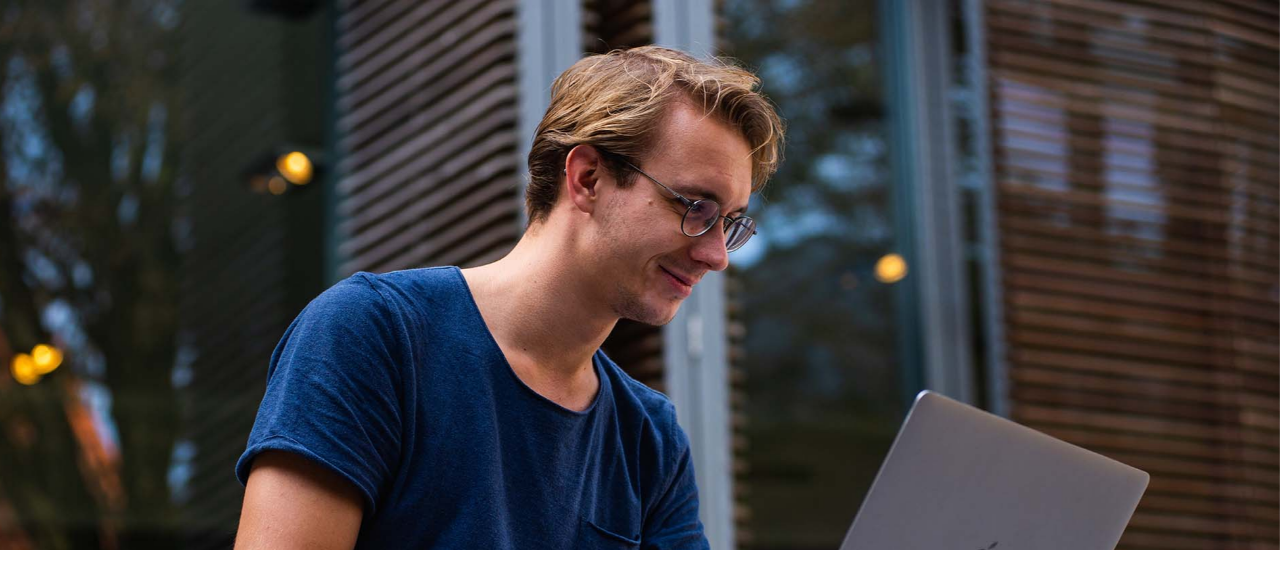
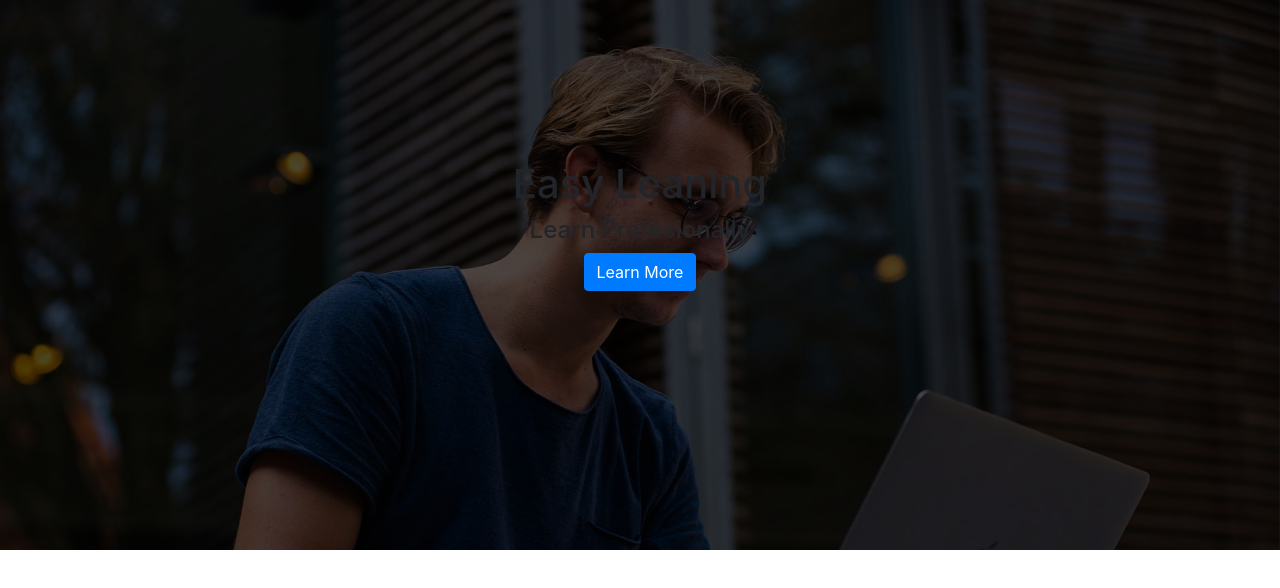
Before and after one commit to kodaishiotsuki/EasyLeaning_frontend, a React (Create React App) app: page / in a window 1280 px wide. Shown: the top 588 px of the page. Built offline with nearby package versions, Linux system fonts and the light colour scheme; a web font is replaced by a local one.

Commit message:
topバー

```diff
--- a/public/index.html
+++ b/public/index.html
@@ -12,12 +12,12 @@
 
     <link rel="manifest" href="%PUBLIC_URL%/manifest.json" />
 
-    <!-- <link
+    <link
       rel="stylesheet"
       href="https://cdn.jsdelivr.net/npm/bootstrap@4.6.0/dist/css/bootstrap.min.css"
       integrity="sha384-B0vP5xmATw1+K9KRQjQERJvTumQW0nPEzvF6L/Z6nronJ3oUOFUFpCjEUQouq2+l"
       crossorigin="anonymous"
-    /> -->
+    />
 
     <link rel="preconnect" href="https://fonts.googleapis.com" />
     <link rel="preconnect" href="https://fonts.gstatic.com" crossorigin />
@@ -29,8 +29,6 @@
   </head>
   <body>
     <noscript>You need to enable JavaScript to run this app.</noscript>
-    <div id="root" style="width: 100%">
-
-    </div>
+    <div id="root" style="width: 100%"></div>
   </body>
 </html>
--- a/src/assets/css/custom.css
+++ b/src/assets/css/custom.css
@@ -6,3 +6,14 @@
   background-repeat: no-repeat;
   background-size: cover;
 }
+
+.topBannerOverlay{
+  position: absolute;
+  min-height: 550px;
+  width:100%;
+  background: rgba(0, 0, 0, 0.7);
+}
+
+.topContent{
+  margin-top: 10em;
+}
--- a/src/components/TopBanner/TopBanner.jsx
+++ b/src/components/TopBanner/TopBanner.jsx
@@ -1,12 +1,23 @@
 import React from "react";
-import { Container } from "react-bootstrap";
+import { Button, Col, Container, Row } from "react-bootstrap";
 import "../../assets/css/custom.css";
+// import "../../assets/css/bootstrap.min.css";
 
 const TopBanner = () => {
   return (
     <>
-      <Container className='topFixedBanner'>
-
+      <Container className='topFixedBanner p-0' fluid={true}>
+        <div className='topBannerOverlay'>
+          <Container className='topContent'>
+            <Row>
+              <Col className='text-center'>
+                <h1>Easy Leaning</h1>
+                <h4>Learn Profesionally</h4>
+                <Button variant='primary'>Learn More</Button>
+              </Col>
+            </Row>
+          </Container>
+        </div>
       </Container>
     </>
   );
```
